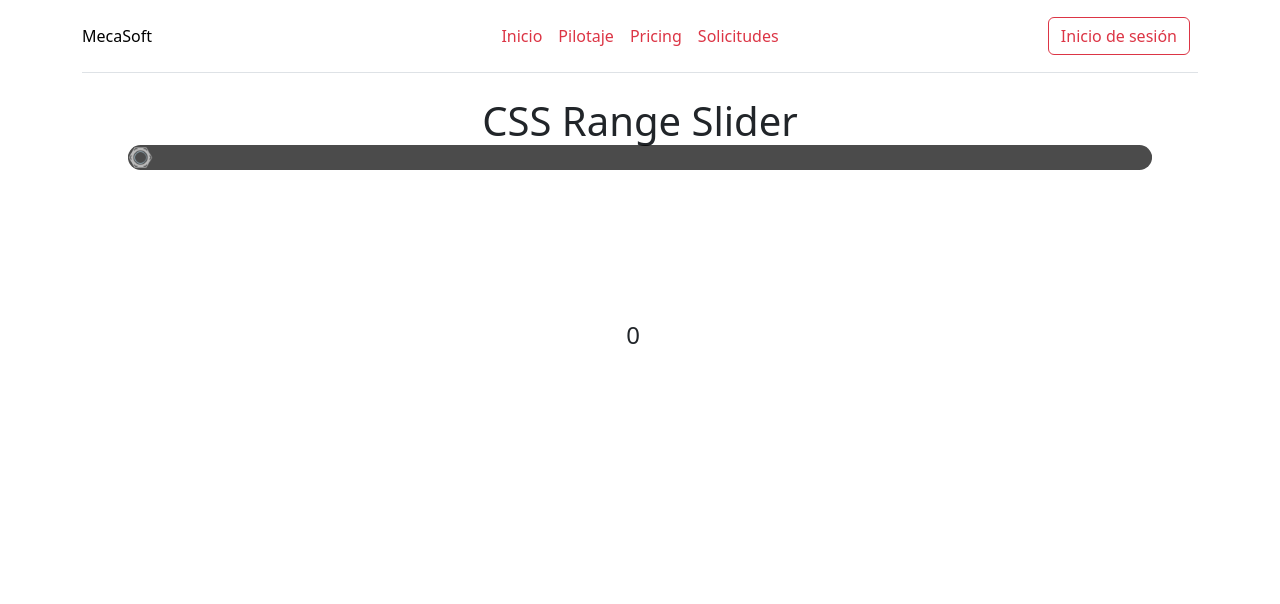
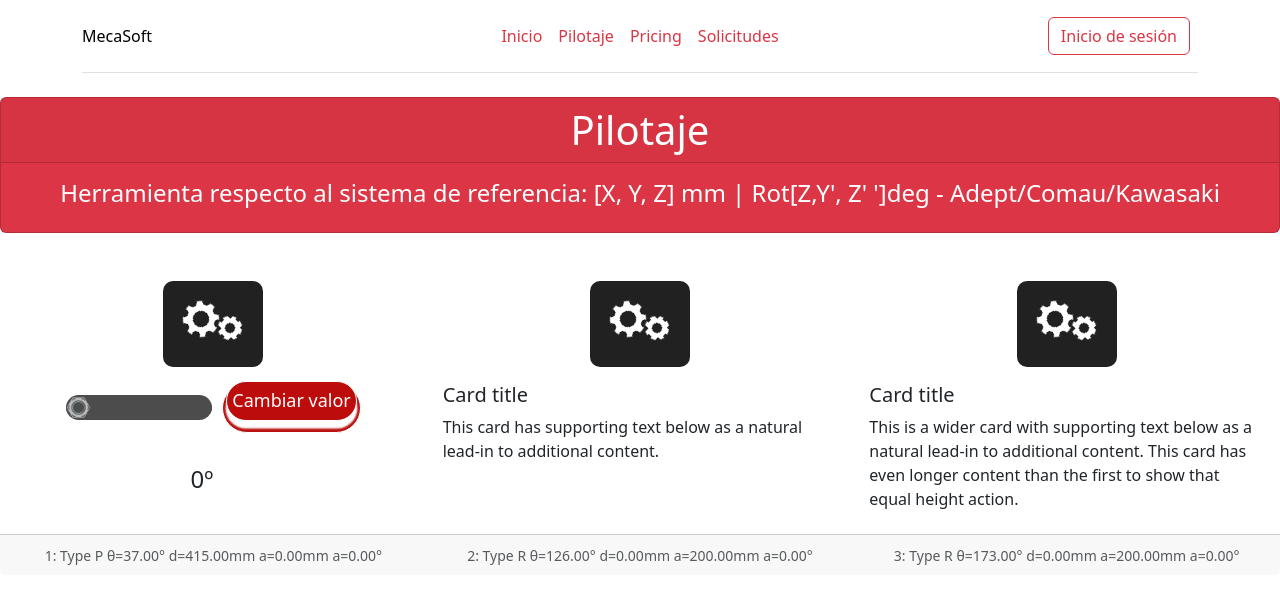
Before and after one commit to Darioantonio20/MecaSoft-Front-end, a React (Vite) app in the folder MecaSoft/: page /pilotaje in a window 1280 px wide. Shown: the top 604 px of the page. Built offline with nearby package versions, Linux system fonts and the light colour scheme.

Commit message:
[ADD] pilotaje

```diff
--- a/MecaSoft/package.json
+++ b/MecaSoft/package.json
@@ -15,7 +15,8 @@
     "aos": "^2.3.4",
     "react": "^18.2.0",
     "react-dom": "^18.2.0",
-    "react-router-dom": "^6.22.0"
+    "react-router-dom": "^6.22.0",
+    "sweetalert2": "^11.10.5"
   },
   "devDependencies": {
     "@types/react": "^18.2.43",
--- a/MecaSoft/src/assets/style/Pilotaje.css
+++ b/MecaSoft/src/assets/style/Pilotaje.css
@@ -8,7 +8,7 @@
 
 #h4-container {
     position: relative;
-    top: 10rem; /* Adjust this value as needed */
+    top: 2rem; /* Adjust this value as needed */
 }
 
 input[type="range"]::-webkit-slider-runnable-track {
@@ -82,3 +82,99 @@ input[type="text"] {
     border-radius: 5px;
     border: 1px solid #ccc;
 }
+
+/* Button Slider */
+
+.buttonSlider {
+    padding: 0.1em 0.25em;
+    width: 13em;
+    height: 4.2em;
+    background-color: #b80f0f;
+    border: 0.08em solid #fff;
+    border-radius: 5rem;
+    font-size: 12px;
+    cursor: pointer;
+}
+
+.buttonSlider span {
+    position: relative;
+    display: flex;
+    justify-content: center;
+    align-items: center;
+    bottom: 0.4em;
+    width: 7.25em;
+    height: 2.2em;
+    background-color: #bd0c0c;
+    border-radius: 5rem;
+    font-size: 1.5em;
+    color: #fff;
+    border: 0.08em solid #fff;
+    box-shadow: 0 0.4em 0.1em 0.019em #fff;
+}
+
+.buttonSlider span:hover {
+    transition: all 0.5s;
+    transform: translate(0, 0.4em);
+    box-shadow: 0 0 0 0 #fff;
+}
+
+.buttonSlider span:not(hover) {
+    transition: all 1s;
+}
+
+/* TuercasCard */
+
+.bg {
+    padding: 20px;
+    border-radius: 10px;
+    background-color: var(--base-color);
+    --base-color: #212121;
+  }
+
+  .loader {
+    width: 60px;
+    height: 40px;
+    position: relative;
+    display: inline-block;
+    background-color: var(--base-color);
+  }
+
+  .loader::before {
+    content: '';
+    left: 0;
+    top: 0;
+    position: absolute;
+    width: 36px;
+    height: 36px;
+    border-radius: 50%;
+    background-color: #FFF;
+    background-image: radial-gradient(circle 8px at 18px 18px, var(--base-color) 100%, transparent 0), radial-gradient(circle 4px at 18px 0px, var(--base-color) 100%, transparent 0), radial-gradient(circle 4px at 0px 18px, var(--base-color) 100%, transparent 0), radial-gradient(circle 4px at 36px 18px, var(--base-color) 100%, transparent 0), radial-gradient(circle 4px at 18px 36px, var(--base-color) 100%, transparent 0), radial-gradient(circle 4px at 30px 5px, var(--base-color) 100%, transparent 0), radial-gradient(circle 4px at 30px 5px, var(--base-color) 100%, transparent 0), radial-gradient(circle 4px at 30px 30px, var(--base-color) 100%, transparent 0), radial-gradient(circle 4px at 5px 30px, var(--base-color) 100%, transparent 0), radial-gradient(circle 4px at 5px 5px, var(--base-color) 100%, transparent 0);
+    background-repeat: no-repeat;
+    box-sizing: border-box;
+    animation: rotationBack 3s linear infinite;
+  }
+
+  .loader::after {
+    content: '';
+    left: 35px;
+    top: 15px;
+    position: absolute;
+    width: 24px;
+    height: 24px;
+    border-radius: 50%;
+    background-color: #FFF;
+    background-image: radial-gradient(circle 5px at 12px 12px, var(--base-color) 100%, transparent 0), radial-gradient(circle 2.5px at 12px 0px, var(--base-color) 100%, transparent 0), radial-gradient(circle 2.5px at 0px 12px, var(--base-color) 100%, transparent 0), radial-gradient(circle 2.5px at 24px 12px, var(--base-color) 100%, transparent 0), radial-gradient(circle 2.5px at 12px 24px, var(--base-color) 100%, transparent 0), radial-gradient(circle 2.5px at 20px 3px, var(--base-color) 100%, transparent 0), radial-gradient(circle 2.5px at 20px 3px, var(--base-color) 100%, transparent 0), radial-gradient(circle 2.5px at 20px 20px, var(--base-color) 100%, transparent 0), radial-gradient(circle 2.5px at 3px 20px, var(--base-color) 100%, transparent 0), radial-gradient(circle 2.5px at 3px 3px, var(--base-color) 100%, transparent 0);
+    background-repeat: no-repeat;
+    box-sizing: border-box;
+    animation: rotationBack 4s linear infinite reverse;
+  }
+
+  @keyframes rotationBack {
+    0% {
+      transform: rotate(0deg);
+    }
+
+    100% {
+      transform: rotate(-360deg);
+    }
+  }
--- a/MecaSoft/src/pages/Pilotaje.jsx
+++ b/MecaSoft/src/pages/Pilotaje.jsx
@@ -1,4 +1,5 @@
 import React, { useState, useEffect } from 'react';
+import Swal from 'sweetalert2'; // Import SweetAlert2
 import "../assets/style/Pilotaje.css";
 import NavBar from '../atoms/NavBar';
 
@@ -24,11 +25,50 @@ function Pilotaje() {
         document.documentElement.style.setProperty('--track-color', `rgb(${colorIntensity}, 0, 0)`);
     }, [value]);
 
+    const askForValue = () => {
+        Swal.fire({
+            title: 'Introduzca el valor',
+            input: 'number',
+            inputAttributes: {
+                autocapitalize: 'off'
+            },
+            showCancelButton: true,
+            cancelButtonText: 'Cancelar',
+            confirmButtonText: 'Cambiar',
+            showLoaderOnConfirm: true,
+            preConfirm: (number) => {
+                if (number > 100) {
+                    Swal.showValidationMessage('The value cannot be greater than 100º');
+                }
+            },
+            allowOutsideClick: () => !Swal.isLoading()
+        }).then((result) => {
+            if (result.isConfirmed) {
+                setValue(Number(result.value));
+            }
+        });
+    };
+
     return (
         <>
         <NavBar />
+            <div className="card text-white bg-danger mb-3 text-center mb-5 mt-4" >
+                <h1 class="card-header">Pilotaje</h1>
+                <div class="card-body">
+                    <h4 class="card-title">Herramienta respecto al sistema de referencia: [X, Y, Z] mm |  Rot[Z,Y', Z' ']deg - Adept/Comau/Kawasaki</h4>
+                </div>
+            </div>
+            <div class="card-group">
+
+                <div class="card border-0">
+                    <div class="card-img-top d-flex justify-content-center align-items-center">
+                        <div class="bg">
+                            <div class="loader"></div>
+                        </div>
+                    </div>
+                    <div className="card-body mb-5">
                         <div className="App">
-            <h1>CSS Range Slider</h1>
+                            <div style={{ display: 'flex', justifyContent: 'center', alignItems: 'center' }}>
                                 <input
                                     type="range"
                                     value={value}
@@ -37,15 +77,55 @@ function Pilotaje() {
                                         '--thumb-size': calculateSize(value)
                                     }}
                                 />
-            <div id="h4-container">
+                                <button className="buttonSlider" onClick={askForValue} style={{ marginLeft: '10px' }}>
+                                    <span>Cambiar valor</span>
+                                </button>
+                            </div>
+                            <div id="h4-container" style={{ display: 'flex', justifyContent: 'center', alignItems: 'center' }}>
                                 <div id="h4-subcontainer">
                                     <h4 style={{
                                         transform: `translateX(-50%) scale(${1 + (value / 100)})`,
-                        left: `${value}%`
+                                        left: `${value}%`,
+                                        paddingLeft: '5rem' // Agrega esto
                                     }}>
-                        {value}
+                                        {value}º
                                         <span></span>
                                     </h4>
+                                </div>
+                            </div>
+                        </div>
+                    </div>
+                    <div class="card-footer text-center">
+                        <small class="text-muted ">1: Type P θ=37.00° d=415.00mm a=0.00mm a=0.00°</small>
+                    </div>
+                </div>
+
+                <div class="card border-0">
+                    <div class="card-img-top d-flex justify-content-center align-items-center">
+                        <div class="bg">
+                            <div class="loader"></div>
+                        </div>
+                    </div>
+                    <div class="card-body">
+                    <h5 class="card-title">Card title</h5>
+                    <p class="card-text">This card has supporting text below as a natural lead-in to additional content.</p>
+                    </div>
+                    <div class="card-footer text-center">
+                    <small class="text-muted">2: Type R θ=126.00° d=0.00mm a=200.00mm a=0.00°</small>
+                    </div>
+                </div>
+                <div class="card border-0">
+                    <div class="card-img-top d-flex justify-content-center align-items-center">
+                        <div class="bg">
+                            <div class="loader"></div>
+                        </div>
+                    </div>
+                    <div class="card-body">
+                    <h5 class="card-title">Card title</h5>
+                    <p class="card-text">This is a wider card with supporting text below as a natural lead-in to additional content. This card has even longer content than the first to show that equal height action.</p>
+                    </div>
+                    <div class="card-footer text-center">
+                    <small class="text-muted">3: Type R θ=173.00° d=0.00mm a=200.00mm a=0.00°</small>
                     </div>
                 </div>
             </div>
```
Also changed, not shown: 1 other file (tests, documents, lock files or other folders). Lines whose indentation alone changed are shown as unchanged.
